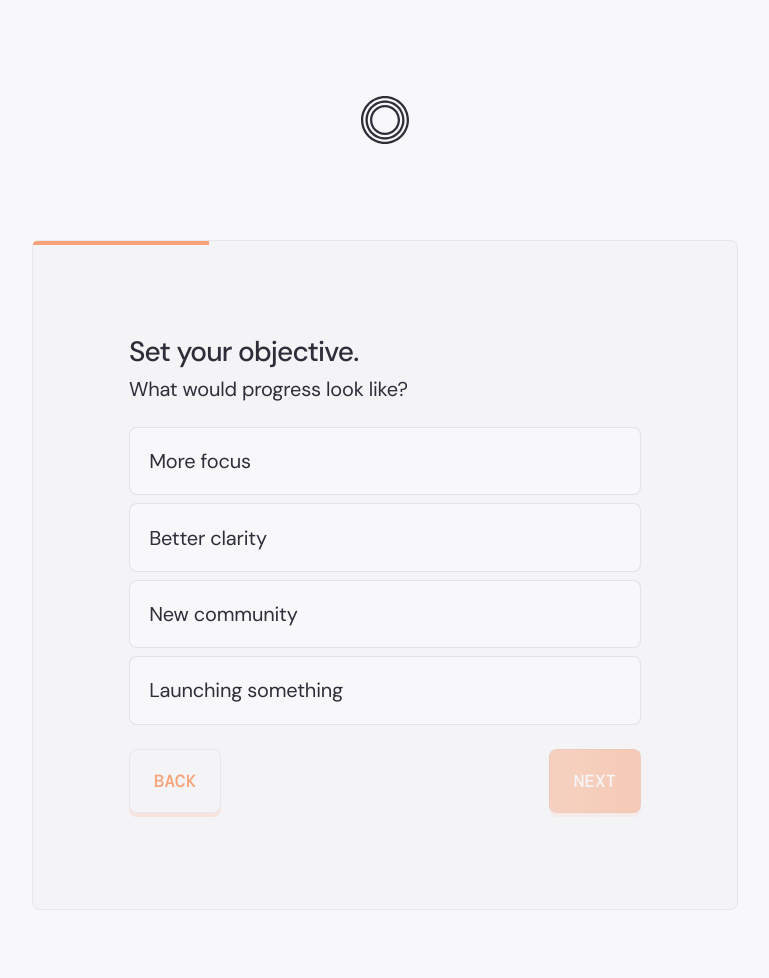
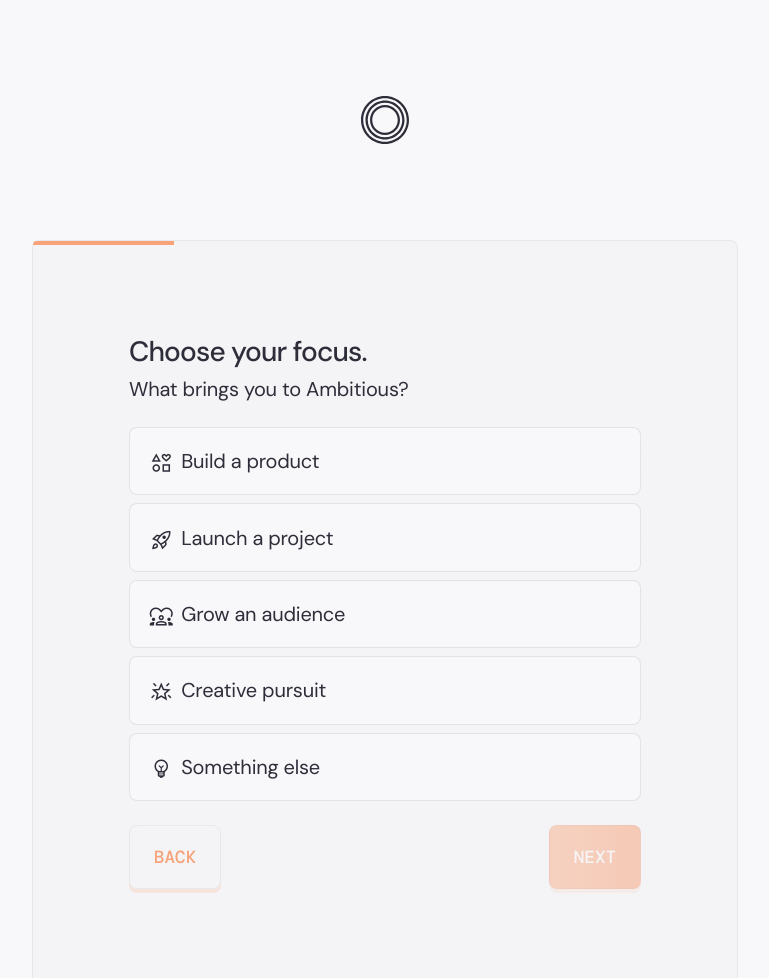
Before and after one commit to joinambitious/website, a plain HTML site: page join.html in a window 1280 px wide. Shown: the top 978 px of the page, without its empty margins (255-1024 px from the left). Drawn offline with nearby package versions, Linux system fonts and the light colour scheme.

Commit message:
Form updates

```diff
--- a/css/styles.scss
+++ b/css/styles.scss
@@ -115,117 +115,6 @@
     @media (min-width: $desktop) {
         padding-bottom: $spacer-xl;
     }
-}
-
-
-// FORMS
-
-form {
-    text-align: left;
-    position: relative;
-}
-
-input, textarea, .radio-option {
-    width: 100%;
-    color: $dark;
-    padding: 1rem;
-    background: $light;
-    border: 1px solid rgba($dark, 0.1);
-    border-radius: $border-radius;
-    margin-top: $spacer-sm;
-    box-sizing: border-box;
-    @media (max-width: $desktop) {
-        font-size: 1rem;
-        line-height: 1.4rem;
-    }
-    @media (min-width: $desktop) {
-        padding: 1.2rem;
-    }
-}
-
-input[type='radio'] {
-    width: auto;
-    display: none;
-}
-
-textarea {
-    min-height: 16rem;
-}
-
-input:focus,
-textarea:focus,
-select:focus,
-.radio-option.selected {
-    outline: none;
-    border: 1px solid $brand;
-}
-
-.radio-option {
-    cursor: pointer;
-    transition: border-color 0.3s, background-color 0.3s;
-    & + .radio-option {
-        margin-top: $spacer-xs;
-    }
-    label {
-        cursor: pointer;
-    }
-    &:hover {
-        color: $brand;
-        border-color: $brand;
-    }
-    &.selected {
-        color: $brand;
-        background-color: rgba($brand, 0.1);
-    }
-}
-
-#form-steps-container {
-    .form-step {
-        display: none;
-        opacity: 0;
-        pointer-events: none;
-        transition: opacity 0.3s ease-in-out;
-        & > label {
-            display: block;
-            margin-top: 0;
-            @extend h3;
-        }
-        &.active {
-            display: block;
-            opacity: 1;
-            pointer-events: auto;
-        }
-    }
-
-}
-
-.form-navigation {
-    display: flex;
-    justify-content: space-between;
-    align-items: center;
-    width: 100%;
-    button {
-        @extend .button;
-    }
-}
-
-.progress-container {
-    position: absolute;
-    left: 0;
-    top: 0;
-    width: 100%;
-    height: 4px;
-    margin-bottom: 2rem;
-    overflow: hidden;
-    border-top-left-radius: $border-radius;
-    border-top-right-radius: $border-radius;
-}
-
-.progress-bar {
-  height: 100%;
-  width: 0%;
-  background-color: $brand;
-  transition: width 0.3s ease;
 }
 
 
@@ -353,6 +242,121 @@
     @media (min-width: $desktop) {
         text-align: center;
     }
+}
+
+
+// FORMS
+
+form {
+    text-align: left;
+    position: relative;
+}
+
+input, textarea, .radio-option {
+    width: 100%;
+    color: $dark;
+    padding: 1rem;
+    background: $light;
+    border: 1px solid rgba($dark, 0.1);
+    border-radius: $border-radius;
+    margin-top: $spacer-sm;
+    box-sizing: border-box;
+    @media (max-width: $desktop) {
+        font-size: 1rem;
+        line-height: 1.4rem;
+    }
+    @media (min-width: $desktop) {
+        padding: 1.2rem;
+    }
+}
+
+input[type='radio'] {
+    width: auto;
+    display: none;
+}
+
+textarea {
+    min-height: 12rem;
+}
+
+input:focus,
+textarea:focus,
+select:focus,
+.radio-option.selected {
+    outline: none;
+    border: 1px solid $brand;
+}
+
+.radio-option {
+    cursor: pointer;
+    transition: border-color 0.3s, background-color 0.3s;
+    & + .radio-option {
+        margin-top: $spacer-xs;
+    }
+    label {
+        cursor: pointer;
+    }
+    .material-symbols-outlined {
+        vertical-align: middle;
+        margin-right: $spacer-xs;
+    }
+    &:hover {
+        color: $brand;
+        border-color: $brand;
+    }
+    &.selected {
+        color: $brand;
+        background-color: rgba($brand, 0.1);
+    }
+}
+
+#form-steps-container {
+    .form-step {
+        display: none;
+        opacity: 0;
+        pointer-events: none;
+        transition: opacity 0.3s ease-in-out;
+        & > label {
+            display: block;
+            margin-top: 0;
+            @extend h3;
+        }
+        &.active {
+            display: block;
+            opacity: 1;
+            pointer-events: auto;
+        }
+    }
+
+}
+
+.form-navigation {
+    display: flex;
+    justify-content: space-between;
+    align-items: center;
+    width: 100%;
+    button {
+        @extend .button;
+    }
+}
+
+.progress-container {
+    position: absolute;
+    left: 0;
+    top: 0;
+    width: 100%;
+    height: 4px;
+    margin-bottom: 2rem;
+    overflow: hidden;
+    border-top-left-radius: $border-radius;
+    border-top-right-radius: $border-radius;
+}
+
+.progress-bar {
+  height: 100%;
+  width: 0%;
+  background-color: $brand;
+  transition: width 0.3s ease;
 }
 
 
--- a/js/form.js
+++ b/js/form.js
@@ -3,30 +3,68 @@
   // STEP 1: Define your form questions
   const formQuestions = [
     {
+      title: 'Choose your focus.',
+      description: 'What brings you to Ambitious?',
+      name: 'focus',
+      type: 'radio',
+      options: [
+        'Build a product',
+        'Launch a project',
+        'Grow an audience',
+        'Creative pursuit',
+        'Something else'
+      ],
+      icons: [
+        'interests',
+        'rocket_launch',
+        'diversity_1',
+        'star_shine',
+        'emoji_objects'
+      ]
+    },
+    {
       title: 'Set your objective.',
-      description: 'What would progress look like?',
-      name: 'referral',
+      description: 'What would progress look like this month?',
+      name: 'objective',
       type: 'radio',
-      options: ['More focus', 'Better clarity', 'New community', 'Launching something']
+      options: [
+        'Clarify the direction',
+        'Validate my idea',
+        'Improve my routine',
+        'Complete a milestone',
+        'Ship something'
+      ],
+      icons: [
+        'explore',
+        'verified',
+        'early_on',
+        'fact_check',
+        'box'
+      ]
+    },
+    {
+      title: 'Clarify your motivation.',
+      description: 'Why is this important to you?',
+      name: 'motivation',
+      type: 'textarea'
     },
     {
       title: 'Identify your blockers.',
       description: 'What feels challenging?',
-      name: 'referral',
+      name: 'blockers',
       type: 'radio',
-      options: ['I don\'t know how to start', 'I haven\'t set a clear goal', 'I don\'t have a solid plan', 'I can\'t do it alone']
+      options: [
+        'I haven\'t decided how to start',
+        'I haven\'t set a clear goal',
+        'I haven\'t designed a solid plan',
+        'I haven\'t had group accountability'
+      ]
     },
     {
       title: 'Email Address',
       description: 'Where can we reach you?',
       name: 'email',
       type: 'email'
-    },
-    {
-      title: 'Ambition',
-      description: 'Describe the goal you want to work towards.',
-      name: 'goal',
-      type: 'textarea'
     }
   ];
 
@@ -66,7 +104,7 @@
       stepDiv.appendChild(textarea);
 
     } else if (question.type === 'radio') {
-      question.options.forEach(option => {
+      question.options.forEach((option, index) => {
         const radioWrapper = document.createElement('div');
         radioWrapper.classList.add('radio-option');
 
@@ -78,7 +116,22 @@
 
         const radioLabel = document.createElement('label');
         radioLabel.setAttribute('for', radioInput.id);
-        radioLabel.textContent = option;
+
+        // Create the optional icon span
+        const iconName = question.icons && question.icons[index];
+        if (iconName) {
+          const iconSpan = document.createElement('span');
+          iconSpan.classList.add('material-symbols-outlined');
+          iconSpan.textContent = iconName;
+          radioLabel.appendChild(iconSpan);
+        }
+
+        // Add the text label after the icon
+        const labelText = document.createElement('span');
+        labelText.classList.add('label-text');
+        labelText.textContent = option;
+
+        radioLabel.appendChild(labelText);
 
         radioWrapper.appendChild(radioInput);
         radioWrapper.appendChild(radioLabel);
```
Also changed, not shown: css/styles.css, 1 other file.
